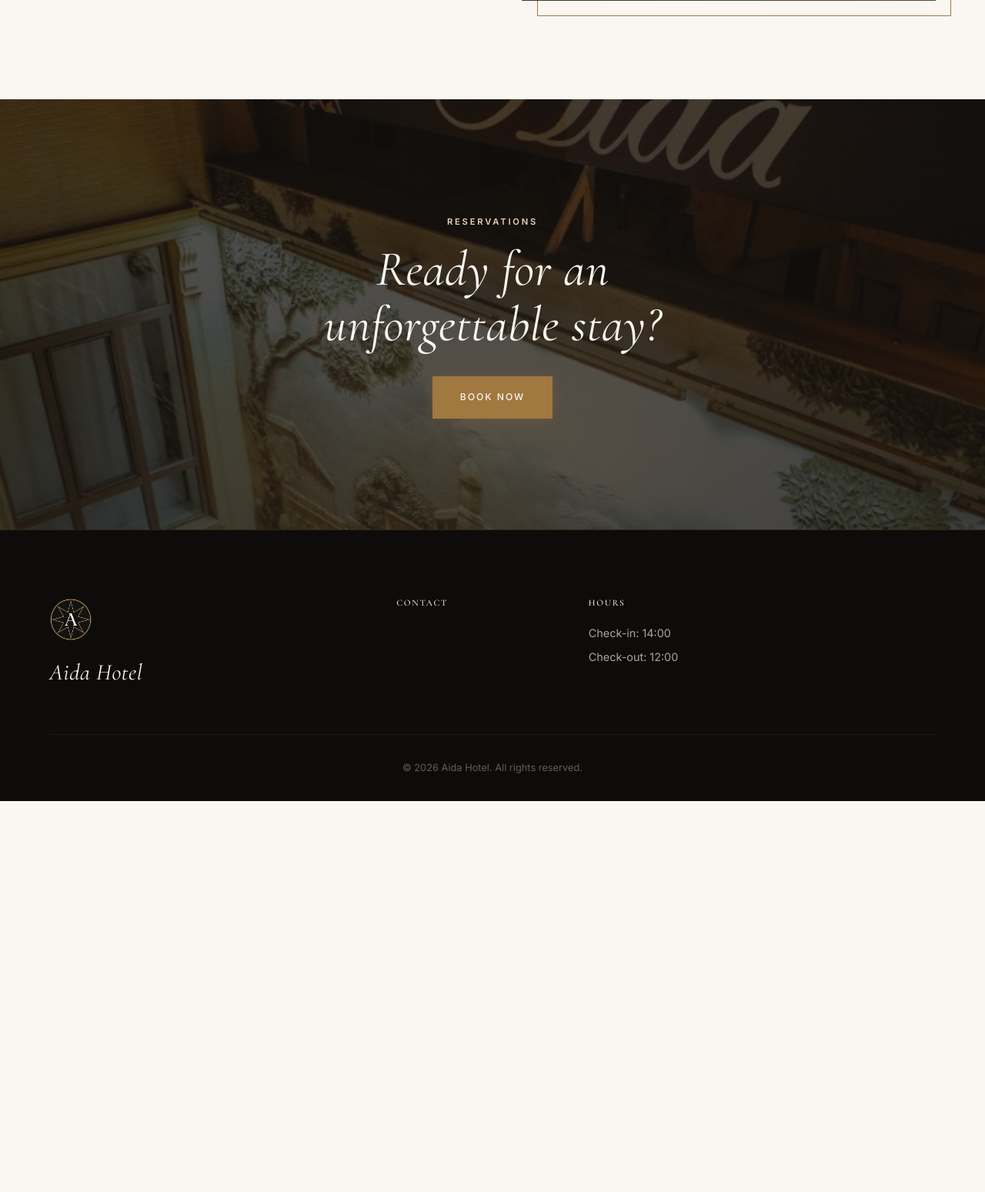
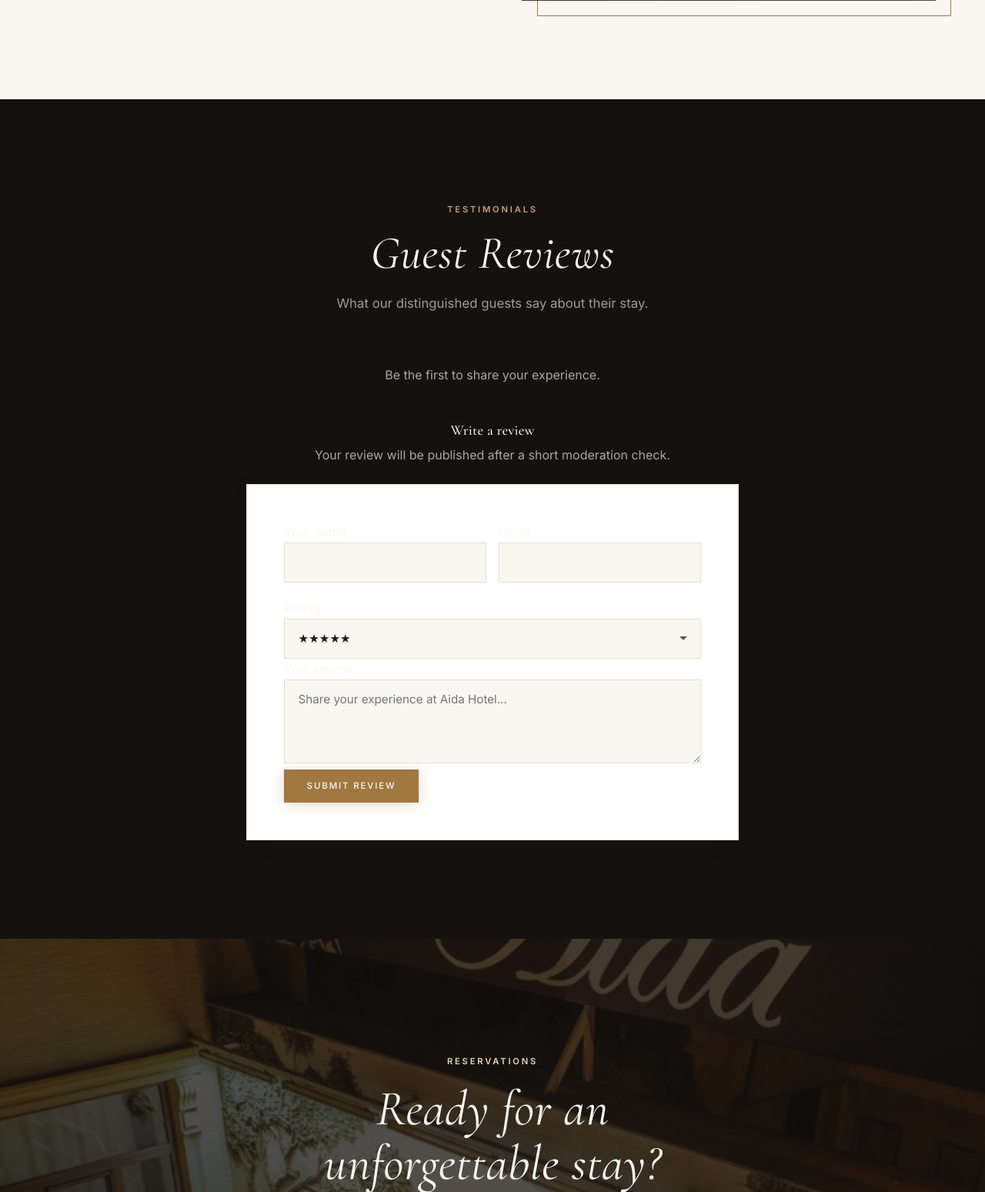
Before and after one commit to Mirzohid2001/aida-hotel, a Django app: page / in a window 1280 px wide. Shown: the part 1599-3148 px from the top of the page at 77% size. Before the commit the page ends 2640 px from the top, so only its background shows below. Run offline with Django 5.2, Linux system fonts and the light colour scheme; data comes from the database, SQL or seed files in the repository; data that the repository does not hold is empty.

Commit message:
Add moderated guest reviews with home carousel and spam guards.
Co-authored-by: Cursor <cursoragent@cursor.com>

```diff
--- a/hotel/forms.py
+++ b/hotel/forms.py
@@ -1,11 +1,16 @@
+import re
+import time
 from datetime import date
 
 from django import forms
+from django.core.cache import cache
 from django.utils.translation import gettext_lazy as _
 
-from hotel.models import ContactMessage, RoomType
+from hotel.models import ContactMessage, RoomType, Testimonial
 from hotel.services.availability import get_available_rooms
 from hotel.services.booking import validate_booking_dates
+
+_URL_RE = re.compile(r"https?://|www\.", re.I)
 
 
 class HoneypotMixin:
@@ -110,3 +115,118 @@ class ContactForm(HoneypotMixin, forms.ModelForm):
 
     def save(self, commit=True):
         return super().save(commit=commit)
+
+
+class ReviewForm(HoneypotMixin, forms.ModelForm):
+    """Public guest review — published only after admin approval."""
+
+    website = forms.CharField(
+        required=False,
+        widget=forms.TextInput(
+            attrs={
+                "tabindex": "-1",
+                "autocomplete": "off",
+                "class": "form-honeypot",
+                "aria-hidden": "true",
+            }
+        ),
+    )
+    form_ts = forms.CharField(required=False, widget=forms.HiddenInput)
+
+    class Meta:
+        model = Testimonial
+        fields = ["guest_name", "email", "rating", "content"]
+        labels = {
+            "guest_name": _("Your name"),
+            "email": _("Email"),
+            "rating": _("Rating"),
+            "content": _("Your review"),
+        }
+        widgets = {
+            "guest_name": forms.TextInput(
+                attrs={"class": "form-control", "autocomplete": "name", "maxlength": "80"}
+            ),
+            "email": forms.EmailInput(
+                attrs={"class": "form-control", "autocomplete": "email"}
+            ),
+            "rating": forms.Select(
+                choices=[(i, "★" * i) for i in range(5, 0, -1)],
+                attrs={"class": "form-control"},
+            ),
+            "content": forms.Textarea(
+                attrs={
+                    "rows": 4,
+                    "class": "form-control",
+                    "maxlength": "800",
+                    "placeholder": _("Share your experience at Aida Hotel…"),
+                }
+            ),
+        }
+
+    def __init__(self, *args, client_ip: str | None = None, **kwargs):
+        self.client_ip = client_ip or "unknown"
+        super().__init__(*args, **kwargs)
+        self.fields["email"].required = True
+        self.fields["rating"].initial = 5
+        if not self.is_bound:
+            self.fields["form_ts"].initial = str(int(time.time()))
+
+    def clean_guest_name(self):
+        name = (self.cleaned_data.get("guest_name") or "").strip()
+        if len(name) < 2:
+            raise forms.ValidationError(_("Please enter your name."))
+        if _URL_RE.search(name):
+            raise forms.ValidationError(_("Invalid submission."))
+        return name[:80]
+
+    def clean_content(self):
+        content = (self.cleaned_data.get("content") or "").strip()
+        if len(content) < 15:
+            raise forms.ValidationError(_("Please write a slightly longer review."))
+        if len(content) > 800:
+            raise forms.ValidationError(_("Review is too long."))
+        if len(_URL_RE.findall(content)) > 0:
+            raise forms.ValidationError(_("Links are not allowed in reviews."))
+        return content
+
+    def clean_rating(self):
+        rating = self.cleaned_data.get("rating") or 5
+        try:
+            rating = int(rating)
+        except (TypeError, ValueError):
+            rating = 5
+        if rating < 1 or rating > 5:
+            raise forms.ValidationError(_("Choose a rating from 1 to 5."))
+        return rating
+
+    def clean(self):
+        cleaned = super().clean()
+        raw_ts = (cleaned.get("form_ts") or "").strip()
+        try:
+            started = int(raw_ts)
+        except (TypeError, ValueError):
+            raise forms.ValidationError(_("Invalid submission."))
+        elapsed = time.time() - started
+        if elapsed < 3:
+            raise forms.ValidationError(_("Please take a moment before submitting."))
+        if elapsed > 60 * 60 * 6:
+            raise forms.ValidationError(_("Form expired. Please reload the page."))
+
+        cache_key = f"review_rate:{self.client_ip}"
+        if (cache.get(cache_key) or 0) >= 3:
+            raise forms.ValidationError(
+                _("Too many reviews from this device today. Please try again tomorrow.")
+            )
+        return cleaned
+
+    def save(self, commit=True):
+        review = super().save(commit=False)
+        review.source = Testimonial.Source.GUEST
+        review.is_active = False
+        review.ordering = 0
+        if commit:
+            review.save()
+            cache_key = f"review_rate:{self.client_ip}"
+            count = cache.get(cache_key) or 0
+            cache.set(cache_key, count + 1, timeout=60 * 60 * 24)
+        return review
--- a/hotel/urls.py
+++ b/hotel/urls.py
@@ -12,5 +12,6 @@ urlpatterns = [
     path("book/availability/", views.booking_availability, name="booking_availability"),
     path("book/success/<str:reference>/", views.booking_success, name="booking_success"),
     path("contact/", views.contact, name="contact"),
+    path("reviews/submit/", views.submit_review, name="submit_review"),
     path("policy/<slug:slug>/", views.policy, name="policy"),
 ]
--- a/hotel/views.py
+++ b/hotel/views.py
@@ -10,7 +10,7 @@ from django.utils.http import url_has_allowed_host_and_scheme
 from django.utils.translation import check_for_language, gettext as _
 from django.views.decorators.http import require_GET, require_http_methods
 
-from hotel.forms import BookingForm, ContactForm
+from hotel.forms import BookingForm, ContactForm, ReviewForm
 from hotel.models import (
     AboutSection,
     Amenity,
@@ -31,6 +31,11 @@ from hotel.services.booking import BookingError, create_booking
 from hotel.services.pricing import calculate_booking_total, calculate_nights
 
 
+def _client_ip(request) -> str:
+    forwarded = (request.META.get("HTTP_X_FORWARDED_FOR") or "").split(",")[0].strip()
+    return forwarded or request.META.get("REMOTE_ADDR") or "unknown"
+
+
 def home(request):
     faqs = FAQ.objects.filter(is_active=True)
     faq_payload = faq_json_ld(faqs)
@@ -39,7 +44,8 @@ def home(request):
         "about": AboutSection.load(),
         "amenities": Amenity.objects.filter(is_active=True),
         "gallery": GalleryImage.objects.filter(is_active=True)[:8],
-        "testimonials": Testimonial.objects.filter(is_active=True)[:6],
+        "testimonials": Testimonial.objects.filter(is_active=True)[:12],
+        "review_form": ReviewForm(client_ip=_client_ip(request)),
         "faqs": faqs,
         "stats": StatHighlight.objects.filter(is_active=True),
         "nearby_places": NearbyPlace.objects.filter(is_active=True),
@@ -49,6 +55,43 @@ def home(request):
         ),
     }
     return render(request, "hotel/home.html", context)
+
+
+@require_http_methods(["POST"])
+def submit_review(request):
+    form = ReviewForm(request.POST, client_ip=_client_ip(request))
+    if form.is_valid():
+        form.save()
+        messages.success(
+            request,
+            _("Thank you! Your review was submitted and will appear after moderation."),
+        )
+        return redirect(f"{reverse('hotel:home')}#reviews")
+    messages.error(request, _("Could not submit the review. Please check the form and try again."))
+    # Re-render home with errors
+    faqs = FAQ.objects.filter(is_active=True)
+    faq_payload = faq_json_ld(faqs)
+    return render(
+        request,
+        "hotel/home.html",
+        {
+            "hero_slides": HeroSlide.objects.filter(is_active=True),
+            "about": AboutSection.load(),
+            "amenities": Amenity.objects.filter(is_active=True),
+            "gallery": GalleryImage.objects.filter(is_active=True)[:8],
+            "testimonials": Testimonial.objects.filter(is_active=True)[:12],
+            "review_form": form,
+            "faqs": faqs,
+            "stats": StatHighlight.objects.filter(is_active=True),
+            "nearby_places": NearbyPlace.objects.filter(is_active=True),
+            "room_types": RoomType.objects.filter(is_active=True).prefetch_related("images", "rooms")[:3],
+            "seo_faq_jsonld": (
+                json.dumps(faq_payload, ensure_ascii=False, separators=(",", ":")) if faq_payload else ""
+            ),
+            "show_review_form": True,
+        },
+        status=400,
+    )
 
 
 def rooms(request):
--- a/static/css/main.css
+++ b/static/css/main.css
@@ -1193,11 +1193,74 @@ body.has-promo-banner .site-header { top: 44px; }
 .lightbox-prev { left: 1.5rem; top: 50%; transform: translateY(-50%); }
 .lightbox-next { right: 1.5rem; top: 50%; transform: translateY(-50%); }
 
-/* ─── Testimonials ─── */
-.testimonials-grid {
-  display: grid;
-  grid-template-columns: repeat(auto-fill, minmax(320px, 1fr));
-  gap: 1.5rem;
+/* ─── Testimonials / reviews carousel ─── */
+.reviews-carousel {
+  max-width: 720px;
+  margin: 0 auto 2.5rem;
+}
+
+.reviews-carousel-track {
+  position: relative;
+  min-height: 220px;
+}
+
+.reviews-slide {
+  animation: reviewFade 0.45s ease;
+}
+
+@keyframes reviewFade {
+  from { opacity: 0; transform: translateY(8px); }
+  to { opacity: 1; transform: translateY(0); }
+}
+
+.reviews-carousel-nav {
+  display: flex;
+  align-items: center;
+  justify-content: center;
+  gap: 1rem;
+  margin-top: 1.5rem;
+}
+
+.reviews-nav-btn {
+  width: 2.5rem;
+  height: 2.5rem;
+  border: 1px solid rgba(201, 160, 102, 0.35);
+  background: transparent;
+  color: var(--bronze-light);
+  font-size: 1.4rem;
+  line-height: 1;
+  cursor: pointer;
+  transition: background 0.2s, border-color 0.2s;
+}
+
+.reviews-nav-btn:hover {
+  background: rgba(201, 160, 102, 0.15);
+  border-color: var(--bronze);
+}
+
+.reviews-dots {
+  display: flex;
+  gap: 0.45rem;
+}
+
+.reviews-dot {
+  width: 0.55rem;
+  height: 0.55rem;
+  border-radius: 50%;
+  border: 0;
+  padding: 0;
+  background: rgba(250, 247, 242, 0.25);
+  cursor: pointer;
+}
+
+.reviews-dot.is-active {
+  background: var(--bronze-light);
+}
+
+.reviews-empty {
+  text-align: center;
+  color: rgba(250, 247, 242, 0.65);
+  margin-bottom: 2rem;
 }
 
 .testimonial-card {
@@ -1231,6 +1294,41 @@ body.has-promo-banner .site-header { top: 44px; }
   text-transform: uppercase;
   color: var(--bronze-light);
   font-style: normal;
+}
+
+.review-form-wrap {
+  max-width: 640px;
+  margin: 0 auto;
+  padding-top: 1rem;
+}
+
+.review-form-intro {
+  text-align: center;
+  margin-bottom: 1.5rem;
+}
+
+.review-form-intro h3 {
+  font-family: var(--font-serif);
+  font-weight: 500;
+  color: var(--cream);
+  margin: 0 0 0.5rem;
+}
+
+.review-form-intro p {
+  color: rgba(250, 247, 242, 0.65);
+  margin: 0;
+}
+
+.review-form .form-row--2 {
+  display: grid;
+  grid-template-columns: 1fr 1fr;
+  gap: 1rem;
+}
+
+@media (max-width: 640px) {
+  .review-form .form-row--2 {
+    grid-template-columns: 1fr;
+  }
 }
 
 /* ─── FAQ ─── */
--- a/static/js/main.js
+++ b/static/js/main.js
@@ -338,7 +338,7 @@
   }
 
   function initSubmitLoading() {
-    document.querySelectorAll('form[data-js-booking], form[data-js-contact]').forEach((form) => {
+    document.querySelectorAll('form[data-js-booking], form[data-js-contact], form[data-js-review]').forEach((form) => {
       form.addEventListener('submit', () => {
         const btn = form.querySelector('[data-submit-btn]');
         if (!btn || btn.classList.contains('is-loading')) return;
@@ -346,6 +346,46 @@
         btn.disabled = true;
       });
     });
+  }
+
+  function initReviewsCarousel() {
+    const root = document.querySelector('[data-reviews-carousel]');
+    if (!root) return;
+    const slides = Array.from(root.querySelectorAll('[data-review-slide]'));
+    if (slides.length < 2) return;
+    const dots = Array.from(root.querySelectorAll('[data-review-dot]'));
+    const prev = root.querySelector('[data-review-prev]');
+    const next = root.querySelector('[data-review-next]');
+    let index = 0;
+    let timer;
+
+    const show = (i) => {
+      index = (i + slides.length) % slides.length;
+      slides.forEach((slide, n) => {
+        const active = n === index;
+        slide.hidden = !active;
+        slide.classList.toggle('is-active', active);
+      });
+      dots.forEach((dot, n) => dot.classList.toggle('is-active', n === index));
+    };
+
+    const restart = () => {
+      clearInterval(timer);
+      timer = setInterval(() => show(index + 1), 5500);
+    };
+
+    prev?.addEventListener('click', () => { show(index - 1); restart(); });
+    next?.addEventListener('click', () => { show(index + 1); restart(); });
+    dots.forEach((dot) => {
+      dot.addEventListener('click', () => {
+        show(parseInt(dot.dataset.reviewDot || '0', 10));
+        restart();
+      });
+    });
+
+    root.addEventListener('mouseenter', () => clearInterval(timer));
+    root.addEventListener('mouseleave', restart);
+    restart();
   }
 
   function initActiveNav() {
@@ -372,6 +412,7 @@
     initRoomSelection();
     initBookingDates();
     initSubmitLoading();
+    initReviewsCarousel();
     initActiveNav();
   });
 })();
--- a/templates/hotel/home.html
+++ b/templates/hotel/home.html
@@ -171,28 +171,82 @@
 </section>
 {% endif %}
 
-{% if testimonials %}
-<section class="section section--dark reveal">
+<section id="reviews" class="section section--dark reveal">
   <div class="container">
     <div class="section-header">
       <span class="section-eyebrow">{% trans "Testimonials" %}</span>
       <h2>{% trans "Guest Reviews" %}</h2>
       <p>{% trans "What our distinguished guests say about their stay." %}</p>
     </div>
-    <div class="testimonials-grid">
+
+    {% if testimonials %}
+    <div class="reviews-carousel" data-reviews-carousel aria-roledescription="carousel" aria-label="{% trans 'Guest Reviews' %}">
+      <div class="reviews-carousel-track">
         {% for t in testimonials %}
-      <blockquote class="testimonial-card">
+        <blockquote class="testimonial-card reviews-slide{% if forloop.first %} is-active{% endif %}" data-review-slide {% if not forloop.first %}hidden{% endif %}>
           <div class="testimonial-stars" aria-label="{% trans 'Rating' %}: {{ t.rating }}/5">
             {% for i in "12345" %}{% if forloop.counter <= t.rating %}&#9733;{% else %}&#9734;{% endif %}{% endfor %}
           </div>
-        <p>"{{ t.content }}"</p>
+          <p>“{{ t.content }}”</p>
           <footer>{{ t.guest_name }}</footer>
         </blockquote>
         {% endfor %}
       </div>
+      {% if testimonials|length > 1 %}
+      <div class="reviews-carousel-nav">
+        <button type="button" class="reviews-nav-btn" data-review-prev aria-label="{% trans 'Previous review' %}">‹</button>
+        <div class="reviews-dots" data-review-dots>
+          {% for t in testimonials %}
+          <button type="button" class="reviews-dot{% if forloop.first %} is-active{% endif %}" data-review-dot="{{ forloop.counter0 }}" aria-label="{% blocktrans with n=forloop.counter %}Review {{ n }}{% endblocktrans %}"></button>
+          {% endfor %}
+        </div>
+        <button type="button" class="reviews-nav-btn" data-review-next aria-label="{% trans 'Next review' %}">›</button>
+      </div>
+      {% endif %}
+    </div>
+    {% else %}
+    <p class="reviews-empty">{% trans "Be the first to share your experience." %}</p>
+    {% endif %}
+
+    <div class="review-form-wrap{% if show_review_form or review_form.errors %} is-open{% endif %}">
+      <div class="review-form-intro">
+        <h3>{% trans "Write a review" %}</h3>
+        <p>{% trans "Your review will be published after a short moderation check." %}</p>
+      </div>
+      <form method="post" action="{% url 'hotel:submit_review' %}" class="review-form contact-form" data-js-review>
+        {% csrf_token %}
+        {{ review_form.website }}
+        {{ review_form.form_ts }}
+        {% if review_form.non_field_errors %}
+        <div class="form-errors">{{ review_form.non_field_errors }}</div>
+        {% endif %}
+        <div class="form-row form-row--2">
+          <label>
+            <span>{{ review_form.guest_name.label }}</span>
+            {{ review_form.guest_name }}
+            {{ review_form.guest_name.errors }}
+          </label>
+          <label>
+            <span>{{ review_form.email.label }}</span>
+            {{ review_form.email }}
+            {{ review_form.email.errors }}
+          </label>
+        </div>
+        <label>
+          <span>{{ review_form.rating.label }}</span>
+          {{ review_form.rating }}
+          {{ review_form.rating.errors }}
+        </label>
+        <label>
+          <span>{{ review_form.content.label }}</span>
+          {{ review_form.content }}
+          {{ review_form.content.errors }}
+        </label>
+        <button type="submit" class="btn btn-gold" data-submit-btn>{% trans "Submit review" %}</button>
+      </form>
+    </div>
   </div>
 </section>
-{% endif %}
 
 {% if nearby_places %}
 <section class="section reveal">
```
Also changed, not shown: hotel/admin.py (+33 -5 lines), hotel/models.py (+18 -2 lines), hotel/tests/test_reviews.py (added, +99 -0 lines), hotel/migrations/0008_guest_reviews.py (added), locale/en/LC_MESSAGES/django.po, locale/ru/LC_MESSAGES/django.po, locale/uz/LC_MESSAGES/django.po, 3 other files. Lines whose indentation alone changed are shown as unchanged.
